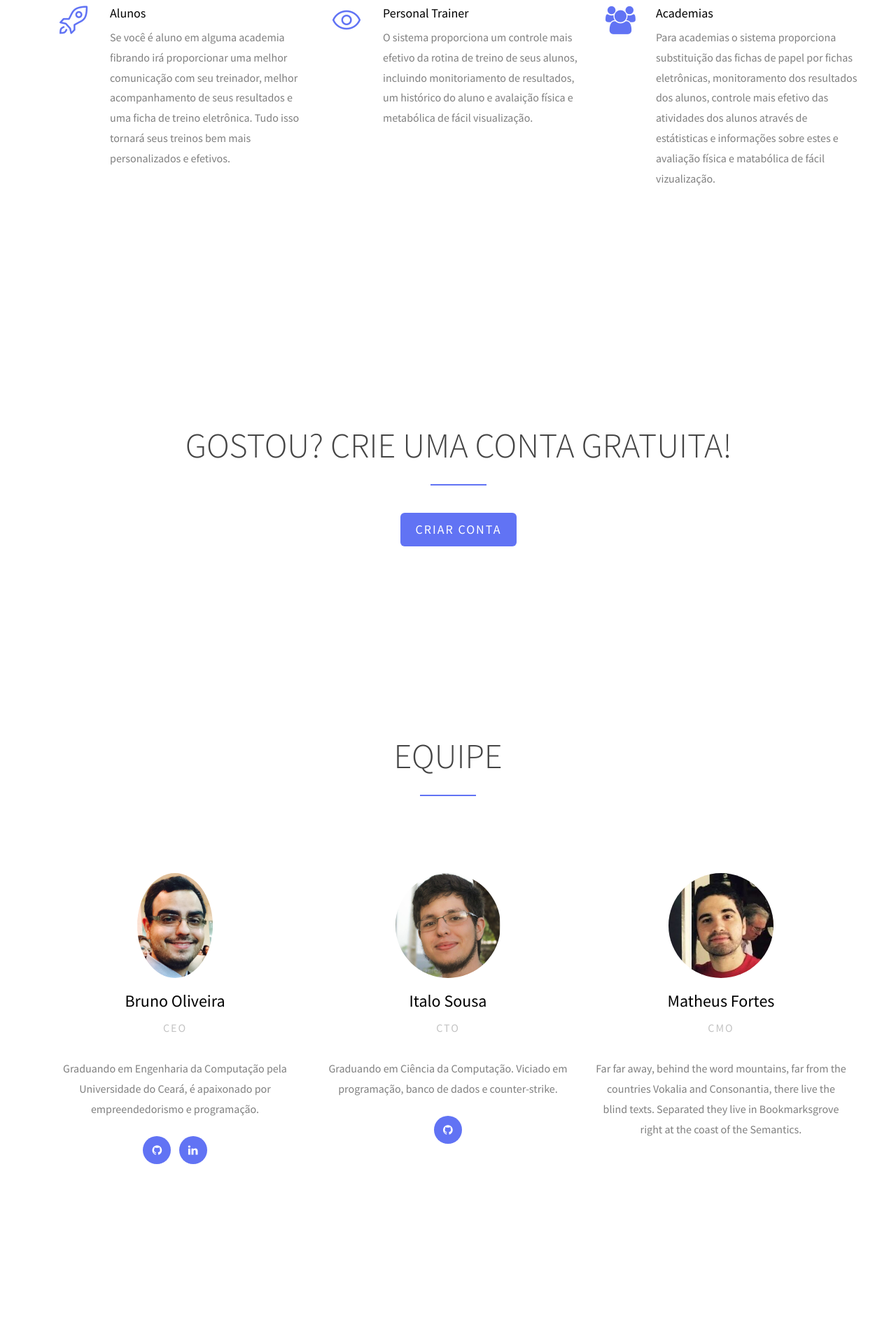
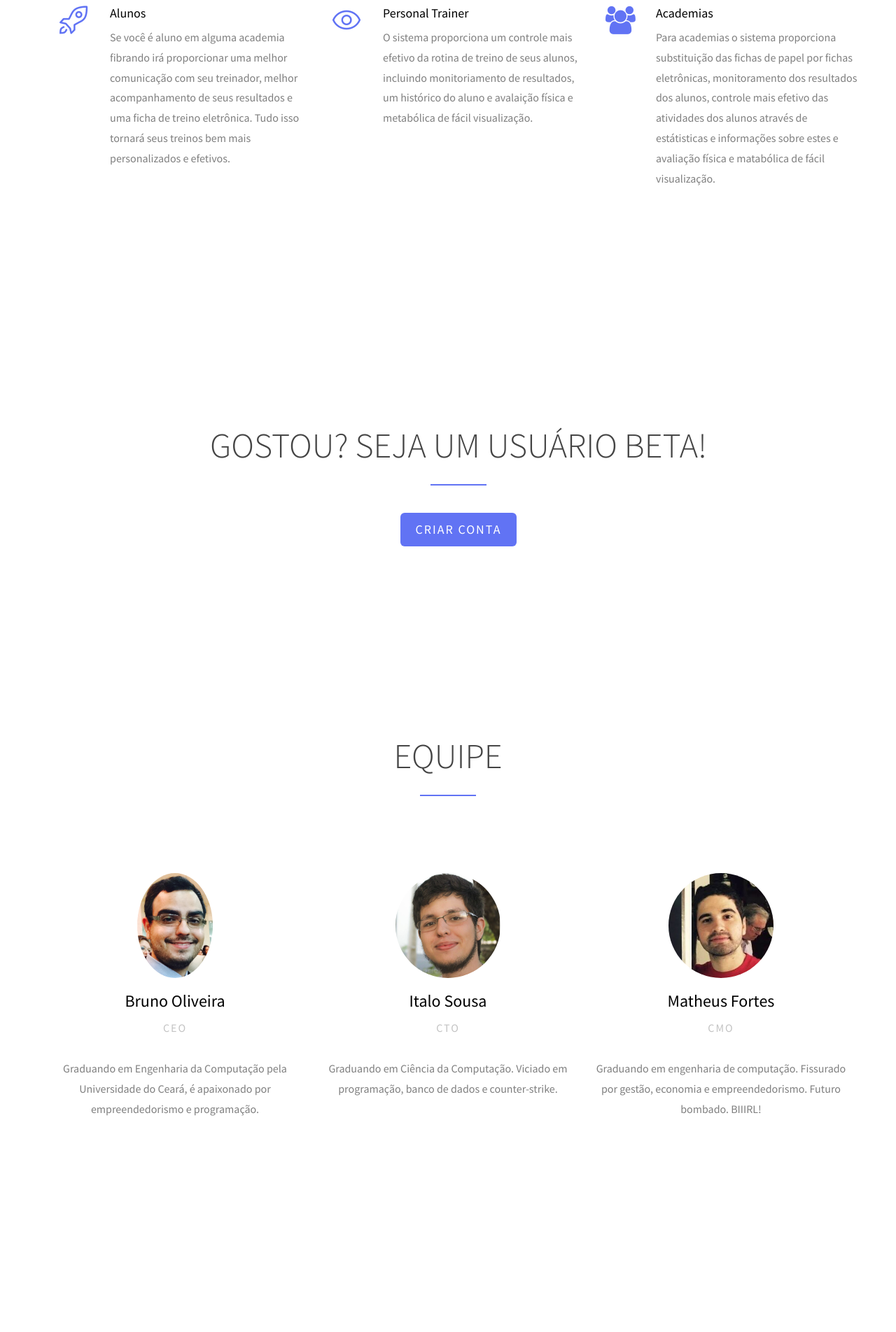
Before and after one commit to brunoliveira8/fibrando, a Django app: page / in a window 1280 px wide. Shown: the part 2129-4033 px from the top of the page at 70% size. Run offline with Django 3.2, Linux system fonts and the light colour scheme; some libraries are stand-ins or nearby versions; some web fonts are replaced.

Commit message:
Alterações na lading page

```diff
--- a/project/templates/base.html
+++ b/project/templates/base.html
@@ -44,7 +44,7 @@
           <div class="fa fa-bars tooltips" data-placement="right" data-original-title="Toggle Navigation"></div>
         </div>
         <!--logo start-->
-        <a href="/index/" class="logo"><b>FIBRANDO</b></a>
+        <a href="/index/" class="logo"><b>FIBRANDO </b><span style="color: #797979">BETA</span></a>
         <!--logo end-->
         {% if user.is_authenticated %}
 
--- a/project/templates/index.html
+++ b/project/templates/index.html
@@ -221,7 +221,7 @@
         <div class="fh5co-icon"><i class="icon-users "></i></div>
         <div class="fh5co-desc">
           <h3>Academias</h3>
-                    <p>Para academias o sistema proporciona substituição das fichas de papel por fichas eletrônicas, monitoramento dos resultados dos alunos, controle mais efetivo das atividades dos alunos através de estátisticas e informações sobre estes e avaliação física e matabólica de fácil vizualização.</p>
+          <p>Para academias o sistema proporciona substituição das fichas de papel por fichas eletrônicas, monitoramento dos resultados dos alunos, controle mais efetivo das atividades dos alunos através de estátisticas e informações sobre estes e avaliação física e matabólica de fácil visualização.</p>
         </div>
       </div>
       <div class="clearfix visible-sm-block visible-xs-block"></div>
@@ -235,7 +235,7 @@
   <div class="container">
     <div class="row">
       <div class="col-md-12 section-heading text-center">
-                <h2 class="single-animate animate-features-1">Gostou? Crie uma conta gratuita!</h2><br>
+        <h2 class="single-animate animate-features-1">Gostou? Seja um usuário beta!</h2><br>
         <div style="text-align: center" class="col-md-8 col-md-offset-2 fh5co-service to-animate">
          <a href="http://fibrando.startupfactor.com.br/accounts/register/"><button class="btn btn-primary btn-lg">Criar conta</button></a>
        </div>
@@ -260,11 +260,11 @@
       <ul class="social social-circle">
         <!--
           <li><a href="#"><i class="icon-twitter"></i></a></li>
-
           <li><a href="#"><i class="icon-instagram"></i></a></li>
-                                -->
           <li><a href="http://brunoliveira8.github.io/" target="_blank"><i class="icon-github"></i></a></li>
           <li><a href="https://br.linkedin.com/in/tbcarnei" target="_blank"><i class="icon-linkedin"></i></a></li>
+        -->
+
       </ul>
     </div>
   </div>
@@ -276,12 +276,13 @@
     <p>Graduando em Ciência da Computação. Viciado em programação, banco de dados e counter-strike.</p>
     <ul class="social social-circle">
                        <!--
+                         <li><a href="https://github.com/SousaItalo" target="_blank"><i class="icon-github"></i></a></li>
                          <li><a href="#"><i class="icon-twitter"></i></a></li>
                          <li><a href="#"><i class="icon-linkedin"></i></a></li>
                          <li><a href="#"><i class="icon-instagram"></i></a></li>
                          <li><a href="#"><i class="icon-dribbble"></i></a></li>
                        -->
-                          <li><a href="https://github.com/SousaItalo" target="_blank"><i class="icon-github"></i></a></li>
+
                      </ul>
                    </div>
                  </div>
@@ -290,7 +291,7 @@
                     <img src="{% static "img/landing/matheus.JPG" %}" class="img-responsive img-rounded" alt="Person">
                     <h3 class="name">Matheus Fortes</h3>
                     <div class="position">CMO</div>
-                <p>Far far away, behind the word mountains, far from the countries Vokalia and Consonantia, there live the blind texts. Separated they live in Bookmarksgrove right at the coast of the Semantics.</p>
+                    <p>Graduando em engenharia de computação. Fissurado por gestão, economia e empreendedorismo. Futuro bombado. BIIIRL!</p>
               <ul class="social social-circle">
                 <!--
                <li><a href="#"><i class="icon-twitter"></i></a></li>
@@ -312,7 +313,7 @@
   <div class="container">
    <div class="row">
     <div class="col-md-12 section-heading text-center">
-     <h2 class="to-animate">Torne-se um parciero</h2>
+     <h2 class="to-animate">Torne-se um parceiro</h2>
      <div class="row">
       <div class="col-md-8 col-md-offset-2 subtext to-animate">
        <h3 id="subscribeMsg">Gostou da nossa solução e quer aplicá-la de forma personalizada em sua academia? Preencha o formulário abaixo que nossa equipe entrará em contato com você</h3>
```
Lines whose indentation alone changed are shown as unchanged.
